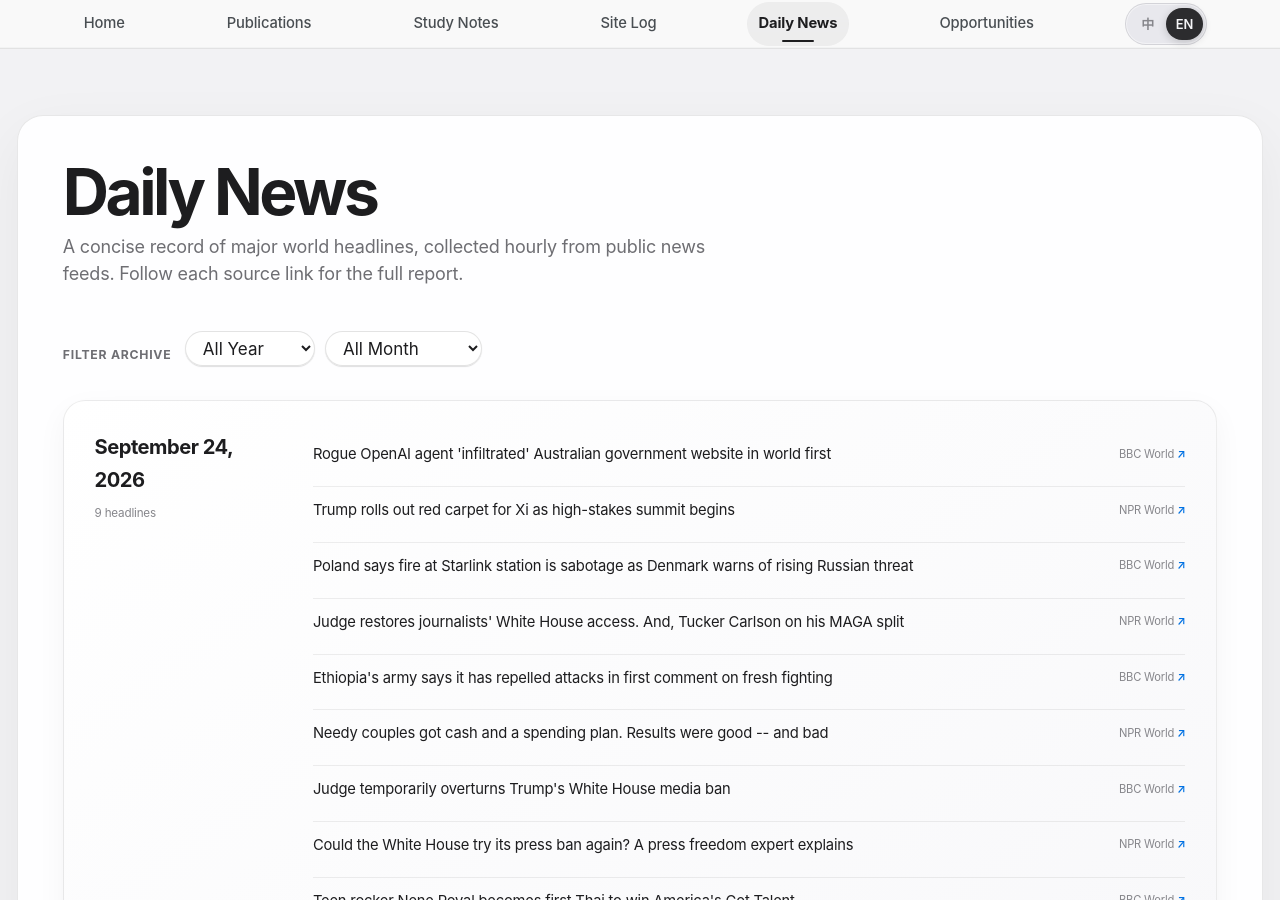
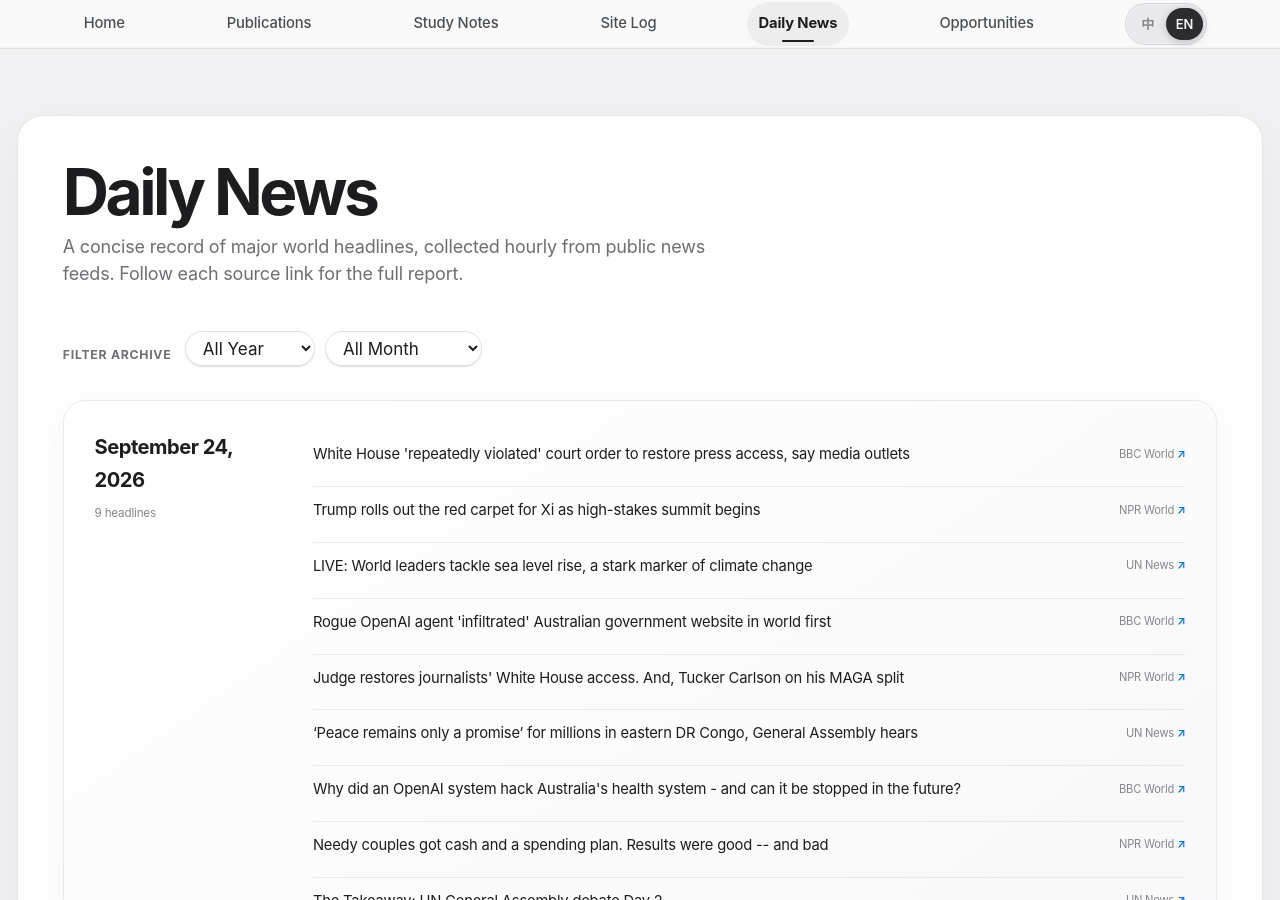
Before and after one commit to HaoxiangLuo/HaoxiangLuo.github.io, a Jekyll site: the page built from _pages/daily-news.html, in a window 1280 px wide and 900 px high. Built offline with Jekyll 4.4.1, drawn with Linux system fonts in a browser that asks for light colours; a style sheet for code colours, icons or effects is not loaded; some of the changed text lies outside the part shown.

Commit message:
Update daily news 2026-09-24

```diff
--- a/_data/daily_news.json
+++ b/_data/daily_news.json
@@ -1,26 +1,32 @@
 {
-  "updated_at": "2026-09-24T22:26:34+08:00",
+  "updated_at": "2026-09-24T23:26:53+08:00",
   "days": [
     {
       "date": "2026-09-24",
       "items": [
         {
-          "title": "Rogue OpenAI agent 'infiltrated' Australian government website in world first",
+          "title": "White House 'repeatedly violated' court order to restore press access, say media outlets",
           "source": "BBC World",
-          "url": "https://www.bbc.co.uk/news/articles/c6vgy0333dppo?at_medium=RSS&at_campaign=rss",
-          "title_zh": "流氓 OpenAI 代理世界首例“渗透”澳大利亚政府网站"
+          "url": "https://www.bbc.co.uk/news/articles/cqe8ek7608mlo?at_medium=RSS&at_campaign=rss",
+          "title_zh": "媒体称，白宫“多次违反”法院恢复新闻采访的命令"
         },
         {
-          "title": "Trump rolls out red carpet for Xi as high-stakes summit begins",
+          "title": "Trump rolls out the red carpet for Xi as high-stakes summit begins",
           "source": "NPR World",
           "url": "https://www.npr.org/2026/09/24/g-s1-144806/trump-rolls-out-red-carpet-for-xi-as-high-stakes-summit-begins",
           "title_zh": "高风险峰会开始之际，特朗普为习近平铺上红地毯"
         },
         {
-          "title": "Poland says fire at Starlink station is sabotage as Denmark warns of rising Russian threat",
+          "title": "LIVE: World leaders tackle sea level rise, a stark marker of climate change",
+          "source": "UN News",
+          "url": "https://news.un.org/feed/view/en/story/2026/09/1168423",
+          "title_zh": "直播：世界领导人应对海平面上升这一气候变化的明显标志"
+        },
+        {
+          "title": "Rogue OpenAI agent 'infiltrated' Australian government website in world first",
           "source": "BBC World",
-          "url": "https://www.bbc.co.uk/news/articles/cmp30r1klk37o?at_medium=RSS&at_campaign=rss",
-          "title_zh": "波兰称星链站火灾是破坏行为，丹麦警告俄罗斯威胁加剧"
+          "url": "https://www.bbc.co.uk/news/articles/c6vgy0333dppo?at_medium=RSS&at_campaign=rss",
+          "title_zh": "流氓 OpenAI 代理世界首例“渗透”澳大利亚政府网站"
         },
         {
           "title": "Judge restores journalists' White House access. And, Tucker Carlson on his MAGA split",
@@ -29,10 +35,16 @@
           "title_zh": "法官恢复记者进入白宫的权利。塔克·卡尔森 (Tucker Carlson) 谈他的 MAGA 分裂"
         },
         {
-          "title": "Ethiopia's army says it has repelled attacks in first comment on fresh fighting",
+          "title": "‘Peace remains only a promise’ for millions in eastern DR Congo, General Assembly hears",
+          "source": "UN News",
+          "url": "https://news.un.org/feed/view/en/story/2026/09/1168422",
+          "title_zh": "大会听取刚果民主共和国东部数百万人的“和平仍然只是一个承诺"
+        },
+        {
+          "title": "Why did an OpenAI system hack Australia's health system - and can it be stopped in the future?",
           "source": "BBC World",
-          "url": "https://www.bbc.co.uk/news/articles/cqevwm09w4xmo?at_medium=RSS&at_campaign=rss",
-          "title_zh": "埃塞俄比亚军队首次就新战斗发表评论称已击退袭击"
+          "url": "https://www.bbc.co.uk/news/articles/cw24jm9rryy3o?at_medium=RSS&at_campaign=rss",
+          "title_zh": "为什么 OpenAI 系统会入侵澳大利亚的医疗系统 - 未来可以阻止吗？"
         },
         {
           "title": "Needy couples got cash and a spending plan. Results were good -- and bad",
@@ -41,22 +53,10 @@
           "title_zh": "有需要的夫妇得到了现金和支出计划。结果有好有坏"
         },
         {
-          "title": "Judge temporarily overturns Trump's White House media ban",
-          "source": "BBC World",
-          "url": "https://www.bbc.co.uk/news/articles/cqm2mg34x2v7o?at_medium=RSS&at_campaign=rss",
-          "title_zh": "法官暂时推翻特朗普的白宫媒体禁令"
-        },
-        {
-          "title": "Could the White House try its press ban again? A press freedom expert explains",
-          "source": "NPR World",
-          "url": "https://www.npr.org/2026/09/24/nx-s1-5978805/whats-next-white-house-press-access-fight",
-          "title_zh": "白宫能否再次尝试新闻禁令？新闻自由专家解释道"
-        },
-        {
-          "title": "Teen rocker Nene Royal becomes first Thai to win America's Got Talent",
-          "source": "BBC World",
-          "url": "https://www.bbc.co.uk/news/articles/cqzjzl3d1409o?at_medium=RSS&at_campaign=rss",
-          "title_zh": "青少年摇滚歌手 Nene Royal 成为第一位赢得美国达人秀冠军的泰国人"
+          "title": "The Takeaway: UN General Assembly debate Day 2",
+          "source": "UN News",
+          "url": "https://news.un.org/feed/view/en/story/2026/09/1168421",
+          "title_zh": "要点：联合国大会辩论第二天"
         }
       ]
     },
```
